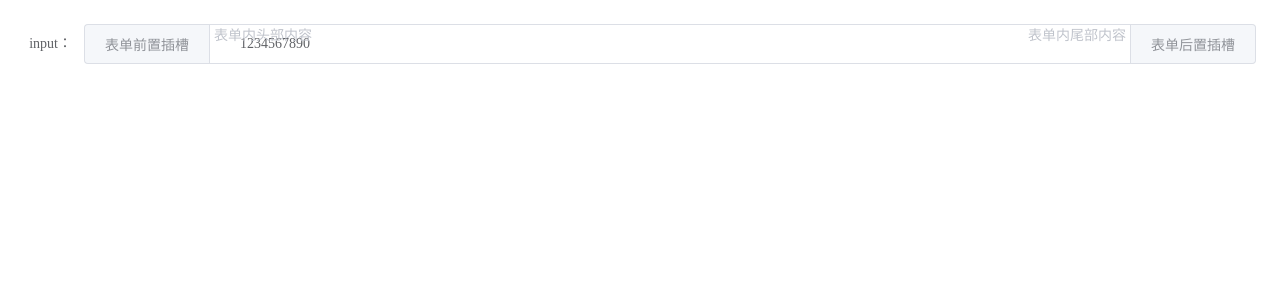
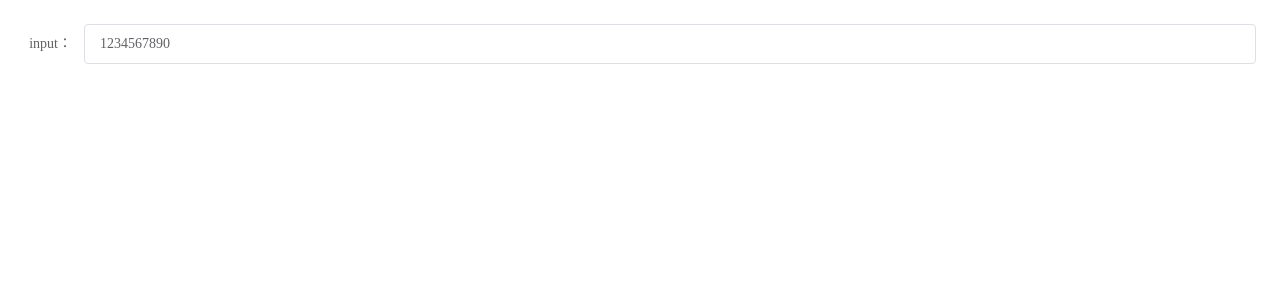
Before and after one commit to aimeiyijia/el-form-plus, a Vue app: page / in a window 1280 px wide. Shown: the top 300 px of the page. Built offline with nearby package versions, Linux system fonts and the light colour scheme.

Commit message:
空默认值

```diff
--- a/mock/input.ts
+++ b/mock/input.ts
@@ -13,29 +13,29 @@ const input = {
     value: 'input初始值',
   },
   // 表单项事件
-  on: {
-    blur: () => {
-      console.log('input', '失去焦点')
-    },
-    input: () => {
-      console.log('input', 'input事件')
-    },
-  },
+  // on: {
+  //   blur: () => {
+  //     console.log('input', '失去焦点')
+  //   },
+  //   input: () => {
+  //     console.log('input', 'input事件')
+  //   },
+  // },
   // 插槽
-  scopedSlots: {
-    prefix: ({ h, value }: { h: CreateElement, value: any }) => {
-      return h('div', '表单内头部内容')
-    },
-    suffix: () => {
-      return '表单内尾部内容'
-    },
-    prepend: () => {
-      return '表单前置插槽'
-    },
-    append: () => {
-      return '表单后置插槽'
-    },
-  },
+  // scopedSlots: {
+  //   prefix: ({ h, value }: { h: CreateElement, value: any }) => {
+  //     return h('div', '表单内头部内容')
+  //   },
+  //   suffix: () => {
+  //     return '表单内尾部内容'
+  //   },
+  //   prepend: () => {
+  //     return '表单前置插槽'
+  //   },
+  //   append: () => {
+  //     return '表单后置插槽'
+  //   },
+  // },
   // el-form-item配置项 可选
   config: {
     // vue ref属性 默认为[field] 利用此属性来查找某一组件
--- a/src/components/form.tsx
+++ b/src/components/form.tsx
@@ -160,7 +160,7 @@ export default class ElFormPlus extends Vue {
     // 渲染表单项
     const renderSingleForm = (singleFormAttrs: any) => {
 
-      let { type, attrs, on, scopedSlots } = singleFormAttrs
+      let { type = "", attrs = {}, on = {}, scopedSlots = {} } = singleFormAttrs
       const { field } = attrs
 
       // 剥离掉内置的配置项
@@ -170,17 +170,18 @@ export default class ElFormPlus extends Vue {
         // 设置新值
         model.set(field, val)
 
+        // fix 无法监听Map的变更
+        this.$forceUpdate()
+
         // 因为input事件被内部拦截了，所以在此再暴露出去
         const { input } = on
+        if(!input) return
         // input(val);
-        if (input && isFunction(input)) {
+        if (isFunction(input)) {
           input.call(null, val)
         } else {
           console.error(`field='${field}'中input必须是函数`)
         }
-
-        // fix 无法监听Map的变更
-        this.$forceUpdate()
       }
 
       // 取出表单初始值
@@ -200,6 +201,7 @@ export default class ElFormPlus extends Vue {
       )
     }
 
+    // todo 一个el-form-item内部可以渲染多个表单项
     // 渲染 el-form-item
     const renderFormItem = () => {
       const options = this.data
@@ -208,11 +210,9 @@ export default class ElFormPlus extends Vue {
 
         // 剥离掉el-form-item相关的配置
         const singleFormAttrs = omit(o, ['hidden', 'config'])
-        const { config } = o
+        const { config = {} } = o
         const { ref } = config
         const itemProp = omit(config, ['ref'])
-
-
 
         const result = this.verifyRequiredParams(singleFormAttrs)
 
```
